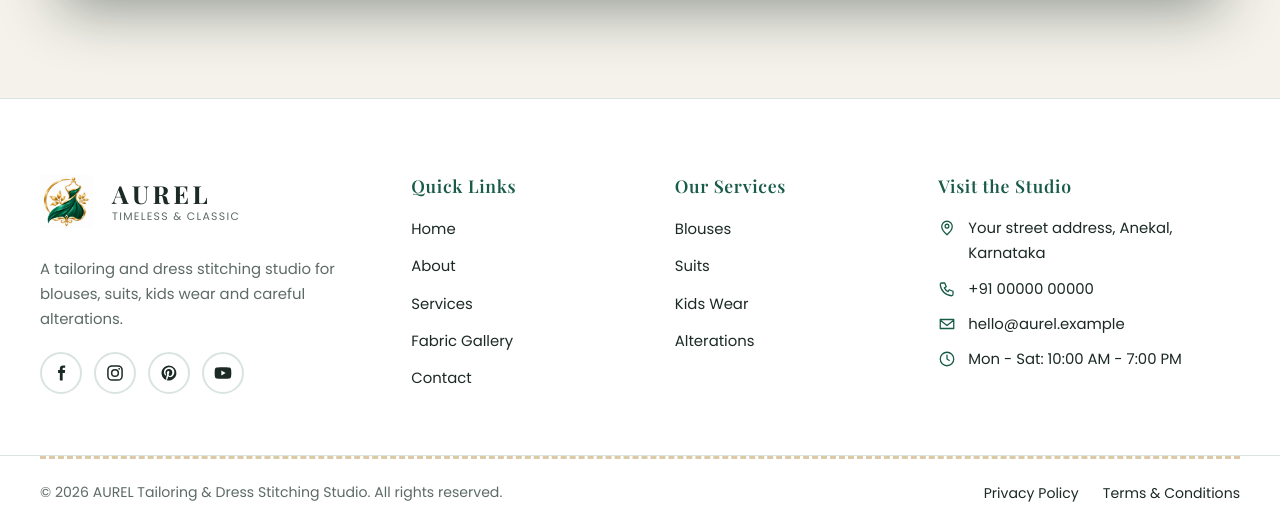
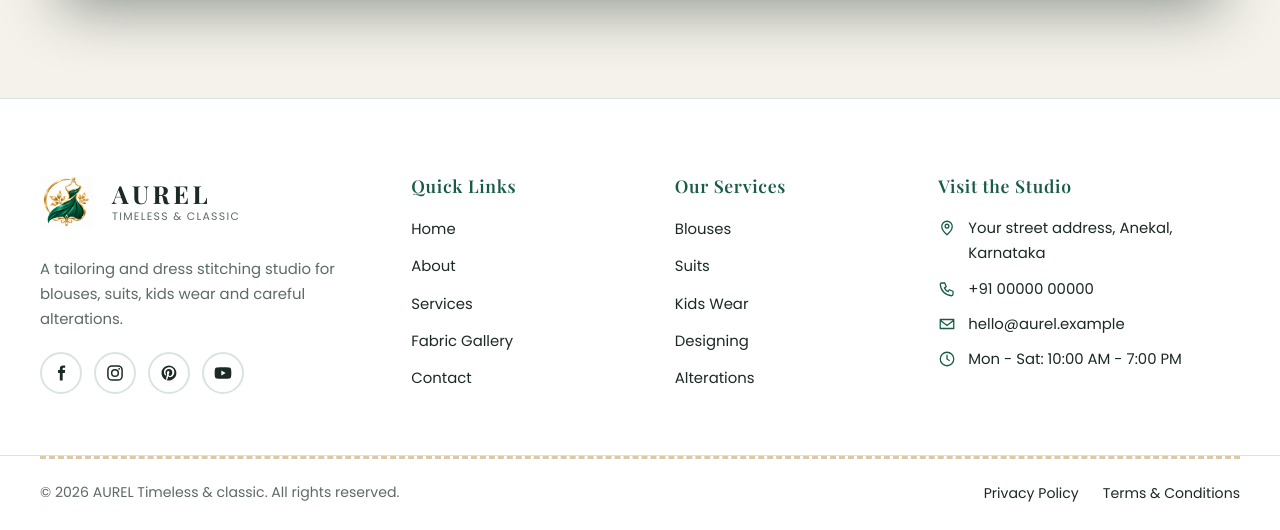
Before and after one commit to kasireddy3710/Tailoring-Dress-Stitching-Studio, a plain HTML site: page index.html in a window 1280 px wide. Shown: the part 8611-9141 px from the top of the page. Drawn offline with nearby package versions, Linux system fonts and the light colour scheme.

Commit message:
Add files via upload

```diff
--- a/index.html
+++ b/index.html
@@ -460,6 +460,7 @@
           <li><a href="services.html#blouses">Blouses</a></li>
           <li><a href="services.html#suits">Suits</a></li>
           <li><a href="services.html#kids">Kids Wear</a></li>
+          <li><a href="services.html#designing">Designing</a></li>
           <li><a href="services.html#alterations">Alterations</a></li>
         </ul>
       </div>
@@ -478,7 +479,7 @@
     <div class="footer-bottom">
       <span class="f-stitch" aria-hidden="true"></span>
       <div class="container f-row">
-        <p class="f-copy">&copy; <span id="year">2026</span> AUREL Tailoring &amp; Dress Stitching Studio. All rights reserved.</p>
+        <p class="f-copy">&copy; <span id="year">2026</span> AUREL Timeless &amp; classic. All rights reserved.</p>
         <ul class="f-legal">
           <li><a href="privacy-policy.html">Privacy Policy</a></li>
           <li><a href="terms-and-conditions.html">Terms &amp; Conditions</a></li>
```
